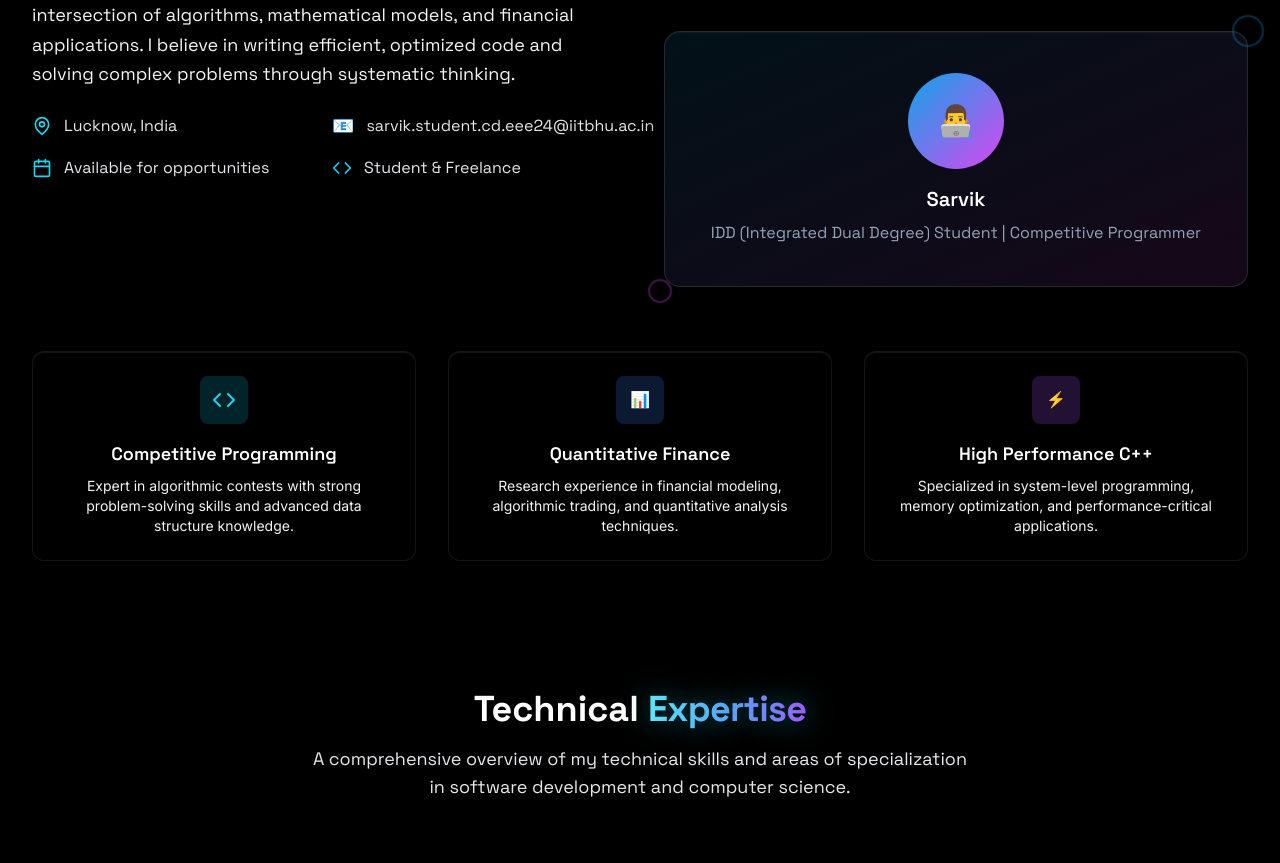
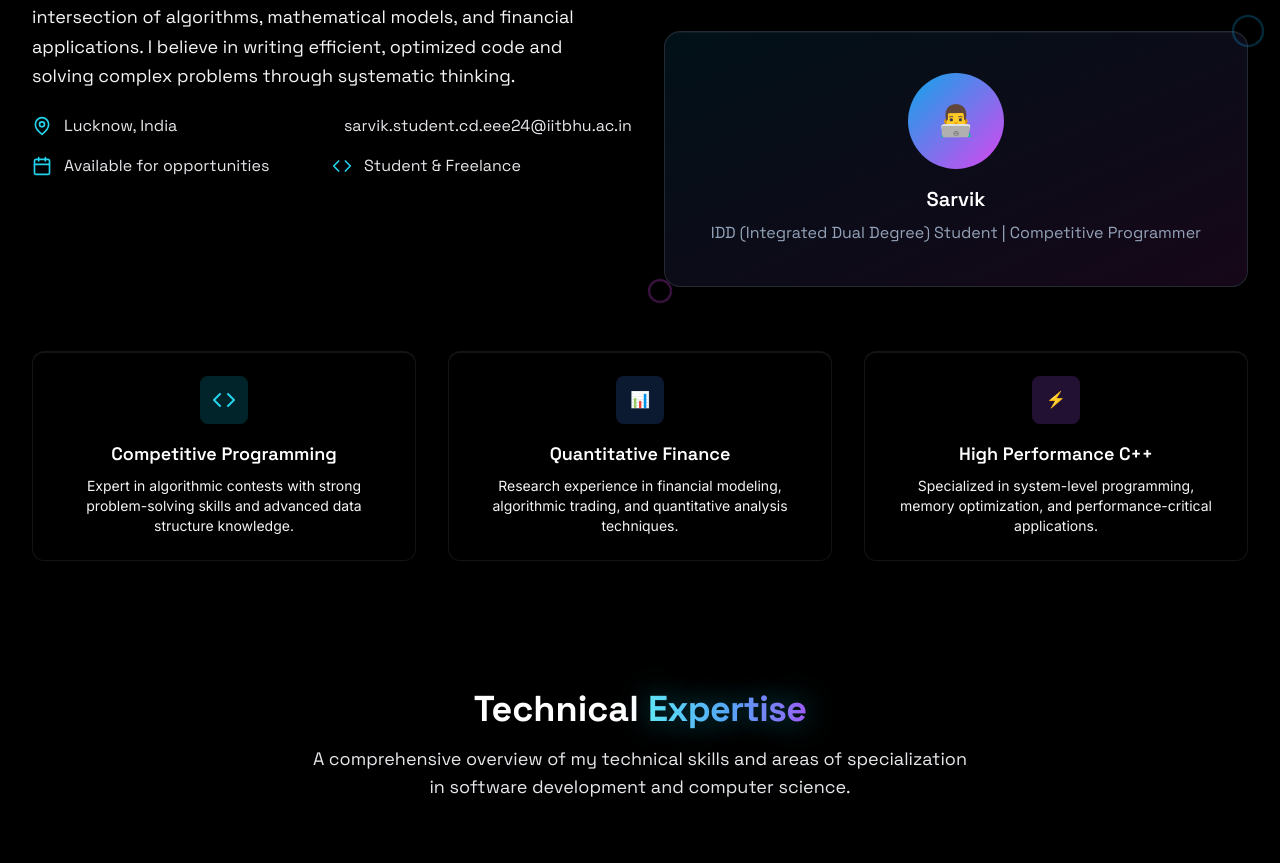
Before and after one commit to SarvikIIT/portfolio, a React (Create React App) app: page / in a window 1280 px wide. Shown: the part 1293-2156 px from the top of the page. Built offline with nearby package versions, Linux system fonts and the light colour scheme.

Commit message:
Fix email icon in About section - replace emoji with proper Mail SVG icon

```diff
--- a/src/components/About.tsx
+++ b/src/components/About.tsx
@@ -1,6 +1,6 @@
 import React from 'react';
 import { motion } from 'framer-motion';
-import { MapPin, Calendar, Code } from 'lucide-react';
+import { MapPin, Calendar, Code, Mail } from 'lucide-react';
 import { personalInfo } from '../data/personalInfo';
 
 const About: React.FC = () => {
@@ -48,7 +48,7 @@ const About: React.FC = () => {
                   <span>{personalInfo.location}</span>
                 </div>
                 <div className="flex items-center gap-3 text-gray-200">
-                  <span className="text-cyan-400 text-lg">📧</span>
+                  <Mail className="w-5 h-5 text-cyan-400" />
                   <span>{personalInfo.email}</span>
                 </div>
                 <div className="flex items-center gap-3 text-gray-200">
```
Also changed, not shown: 1 other file (tests, documents, lock files or other folders).
